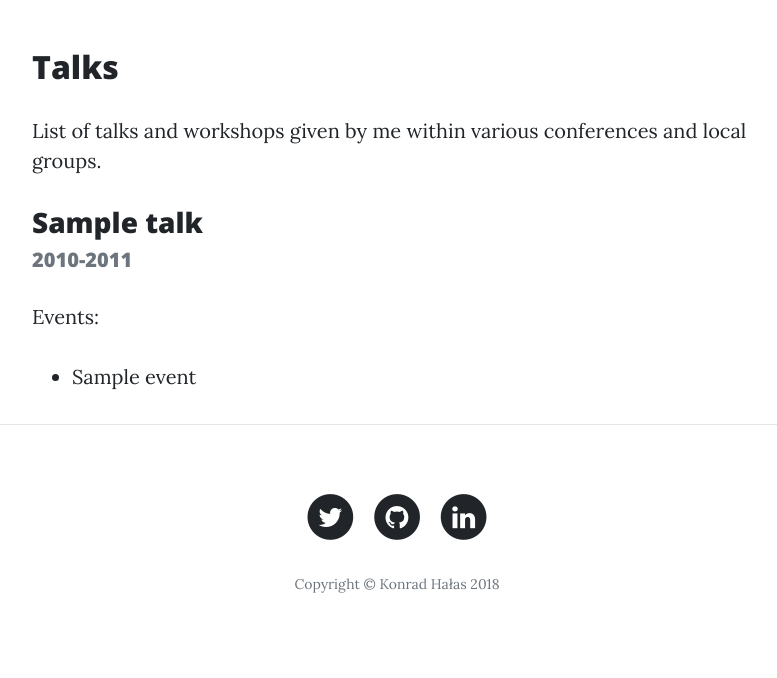
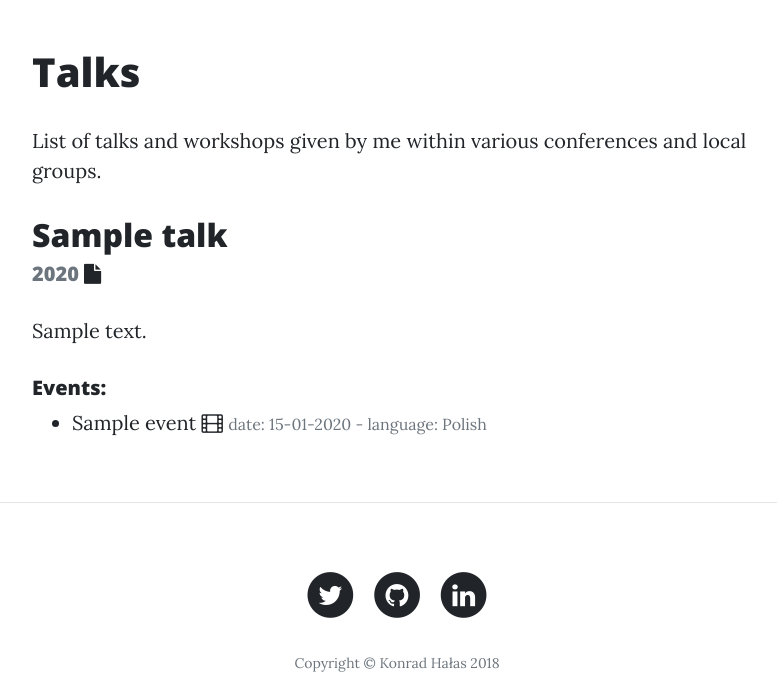
Before and after one commit to konradhalas/konradhalas.pl, a Django app: page /talks/ in a window 1280 px wide. Shown: the part 67-745 px from the top of the page, without its empty margins (243-1020 px from the left). Before the commit the page ends 660 px from the top, so only its background shows below. Run offline with Django 3.2, Linux system fonts and the light colour scheme; tables that the repository leaves empty hold one stand-in row (values such as "Sample post"); some libraries are stand-ins or nearby versions.

Commit message:
Improve talks app

```diff
--- a/mysite/talks/models.py
+++ b/mysite/talks/models.py
@@ -1,5 +1,6 @@
 from django.db import models
 from django.db.models import CASCADE
+from django.utils.text import slugify
 
 LANGUAGES = (
     ('polish', 'Polish'),
@@ -7,10 +8,24 @@ LANGUAGES = (
 )
 
 
+def talk_slides_upload(instance, filename):
+    extension = filename.split('.')[-1]
+    new_filename = slugify(instance.title)
+    return f'slides/{new_filename}.{extension}'
+
+
 class Talk(models.Model):
     title = models.CharField(max_length=256)
-    description = models.TextField()
-    slides = models.FileField()
+    description = models.TextField(blank=True, null=True)
+    slides = models.FileField(upload_to=talk_slides_upload, null=True, blank=True)
+
+    def start_year(self):
+        event = self.events.last()
+        return event.date.year if event else None
+
+    def end_year(self):
+        event = self.events.first()
+        return event.date.year if event else None
 
     def __str__(self):
         return self.title
@@ -24,5 +39,8 @@ class Event(models.Model):
     date = models.DateField()
     language = models.CharField(choices=LANGUAGES, max_length=16)
 
+    class Meta:
+        ordering = ['-date']
+
     def __str__(self):
         return self.name
--- a/mysite/talks/views.py
+++ b/mysite/talks/views.py
@@ -1,10 +1,13 @@
+from django.db.models import Max
 from django.shortcuts import render
 
 from talks.models import Talk
 
 
 def talks_list_view(request):
-    talks = Talk.objects.all()
+    talks = Talk.objects.annotate(
+        last_event_date=Max('events__date'),
+    ).order_by('-last_event_date').prefetch_related('events')
     return render(
         request=request,
         template_name='talks/talks_list.html',
--- a/mysite/templates/talks/talks_list.html
+++ b/mysite/templates/talks/talks_list.html
@@ -1,12 +1,23 @@
 {% extends "base.html" %}
 
 {% block content %}
-    <h2>Talks</h2>
+    <h1>Talks</h1>
     <p>List of talks and workshops given by me within various conferences and local groups.</p>
     {% for talk in talks %}
-        <h3>{{ talk.title }}</h3>
-        <h5 class="text-muted">2010-2011</h5>
-        <p>Events:</p>
+        <div class="mb-5">
+            <h2>{{ talk.title }}</h2>
+            <h5 class="text-muted">
+                {% if talk.start_year != talk.end_year %}
+                    {{ talk.start_year }} - {{ talk.end_year }}
+                {% else %}
+                    {{ talk.start_year }}
+                {% endif %}
+                <a href="{{ talk.slides.url }}"><i class="fa fa-file"></i></a>
+            </h5>
+            {% if talk.description %}
+                <p>{{ talk.description }}</p>
+            {% endif %}
+            <h5>Events:</h5>
             <ul>
                 {% for event in talk.events.all %}
                     <li>
@@ -15,8 +26,14 @@
                         {% else %}
                             {{ event.name }}
                         {% endif %}
+                        {% if event.video_url %}
+                            <a href="{{ event.video_url }}" target="_blank"><i class="fa fa-film"></i></a>
+                        {% endif %}
+                        <small class="text-muted">date: {{ event.date | date:'d-m-Y' }} -
+                            language: {{ event.get_language_display }}</small>
                     </li>
                 {% endfor %}
             </ul>
+        </div>
     {% endfor %}
 {% endblock %}
```
Also changed, not shown: mysite/talks/migrations/0001_initial.py (added). Lines whose indentation alone changed are shown as unchanged.
